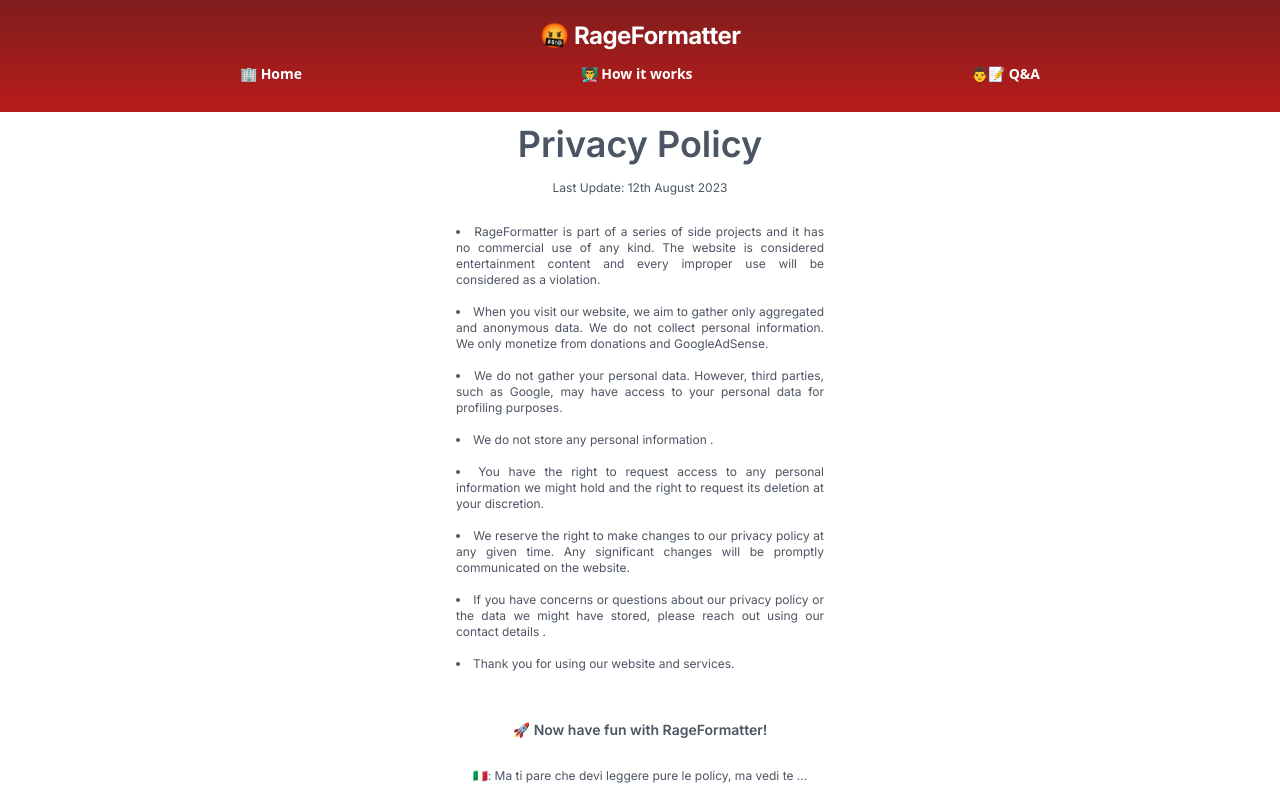
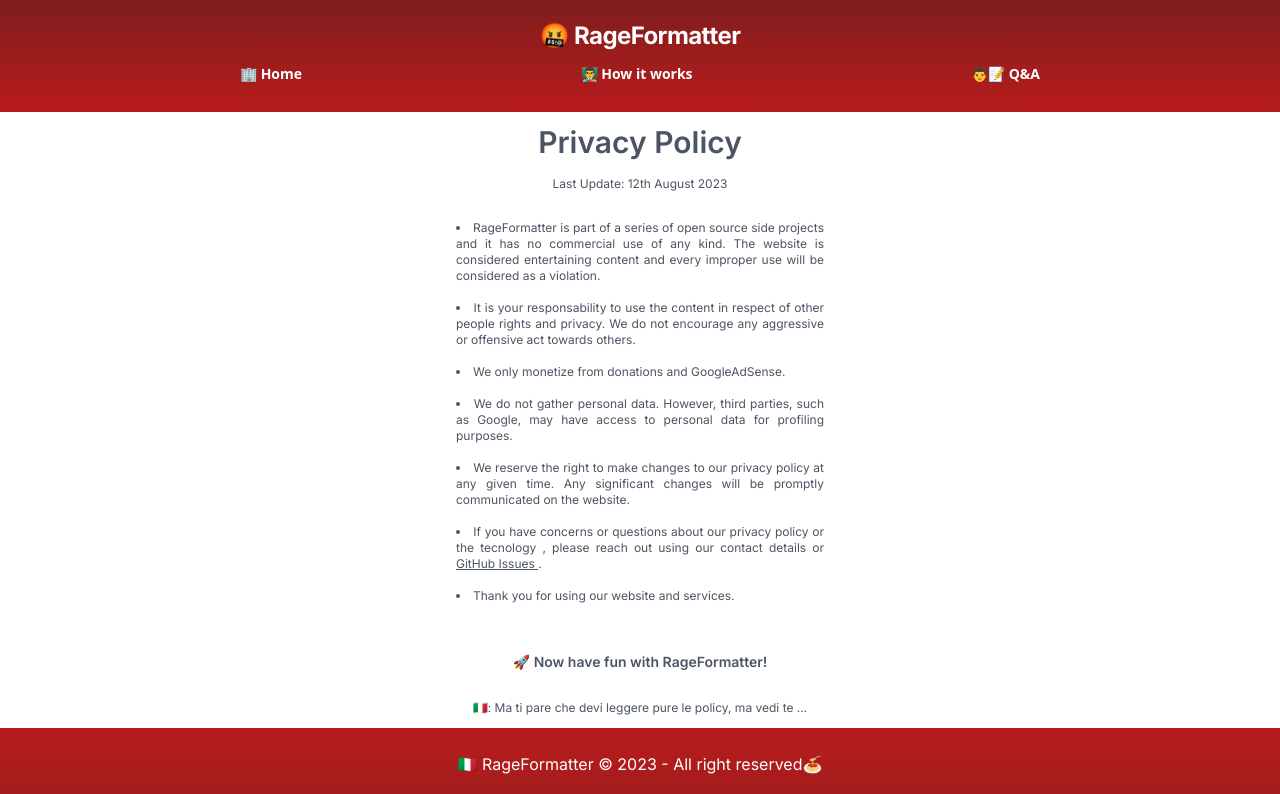
Before and after one commit to DataDavidProjects/rageformatter-nextjs, a Next.js app: page /privacy-policy in a window 1280 px wide. Shown: the top 794 px of the page. Built offline with nearby package versions, Linux system fonts and the light colour scheme; no server answers.

Commit message:
policy refine

```diff
--- a/src/app/privacy-policy/page.tsx
+++ b/src/app/privacy-policy/page.tsx
@@ -4,38 +4,43 @@
 const PrivacyPolicyPage = () => {
   return (
     <div className="flex flex-col items-center text-xs text-gray-600 space-y-2 mx-5 ">
-      <h1 className="text-4xl mb-2 font-semibold pt-3">Privacy Policy</h1>
+      <h1 className="text-3xl mb-2 font-semibold pt-3">Privacy Policy</h1>
       <p>Last Update: 12th August 2023</p>
       <ul className="list-disc list-inside w-96 md:text-justify px-2 space-y-4 p-5">
         <li>
-          RageFormatter is part of a series of side projects and it has no
-          commercial use of any kind. The website is considered entertainment
-          content and every improper use will be considered as a violation.
-        </li>
-
-        <li>
-          When you visit our website, we aim to gather only aggregated and
-          anonymous data. We do not collect personal information. We only
-          monetize from donations and GoogleAdSense.
+          RageFormatter is part of a series of open source side projects and it
+          has no commercial use of any kind. The website is considered
+          entertaining content and every improper use will be considered as a
+          violation.
         </li>
         <li>
-          We do not gather your personal data. However, third parties, such as
-          Google, may have access to your personal data for profiling purposes.
+          It is your responsability to use the content in respect of other
+          people rights and privacy. We do not encourage any aggressive or
+          offensive act towards others.
         </li>
-        <li>We do not store any personal information .</li>
+        <li>We only monetize from donations and GoogleAdSense.</li>
         <li>
-          You have the right to request access to any personal information we
-          might hold and the right to request its deletion at your discretion.
+          We do not gather personal data. However, third parties, such as
+          Google, may have access to personal data for profiling purposes.
         </li>
-
         <li>
           We reserve the right to make changes to our privacy policy at any
           given time. Any significant changes will be promptly communicated on
           the website.
         </li>
         <li>
-          If you have concerns or questions about our privacy policy or the data
-          we might have stored, please reach out using our contact details .
+          If you have concerns or questions about our privacy policy or the
+          tecnology , please reach out using our contact details or{" "}
+          <Link
+            href={
+              "https://github.com/DataDavidProjects/rageformatter-nextjs/issues"
+            }
+            className="underline"
+          >
+            {" "}
+            GitHub Issues{" "}
+          </Link>
+          .
         </li>
         <li>Thank you for using our website and services.</li>
       </ul>
```
